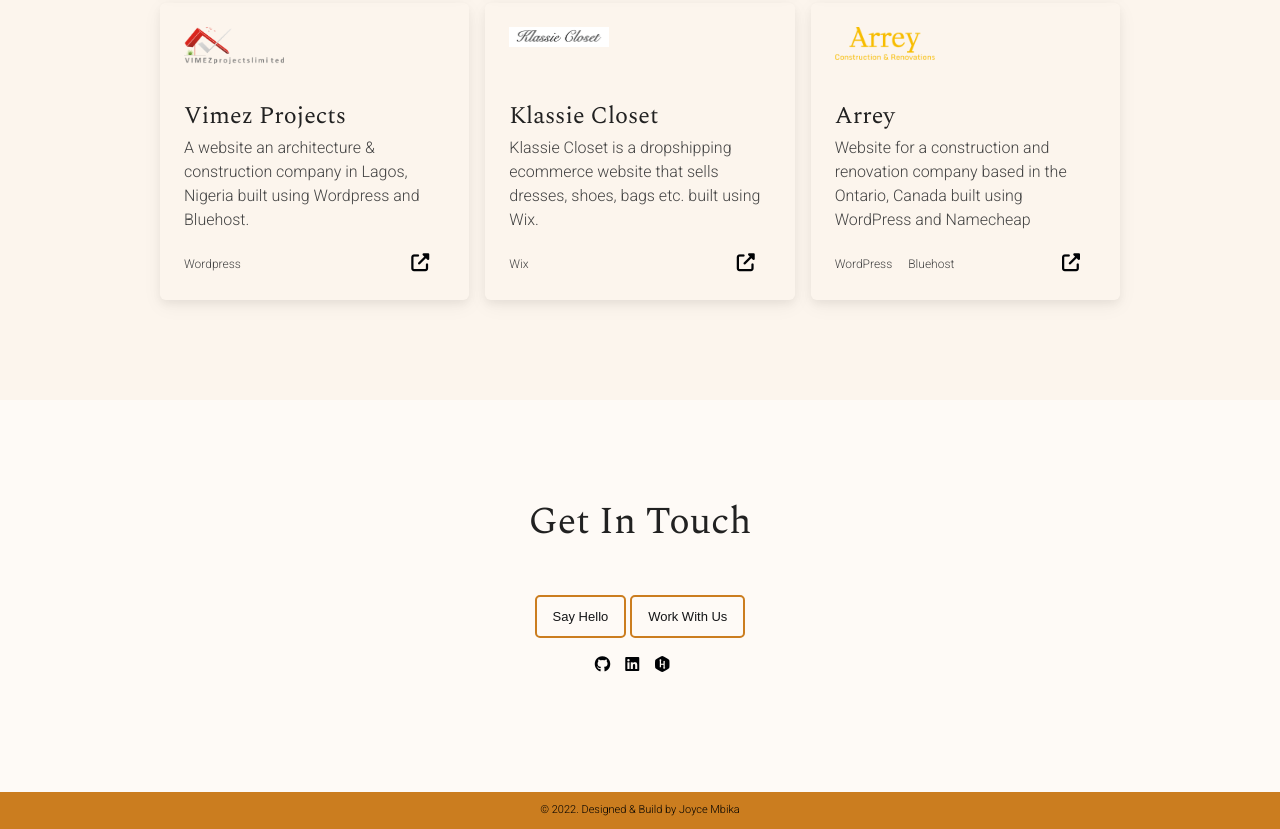
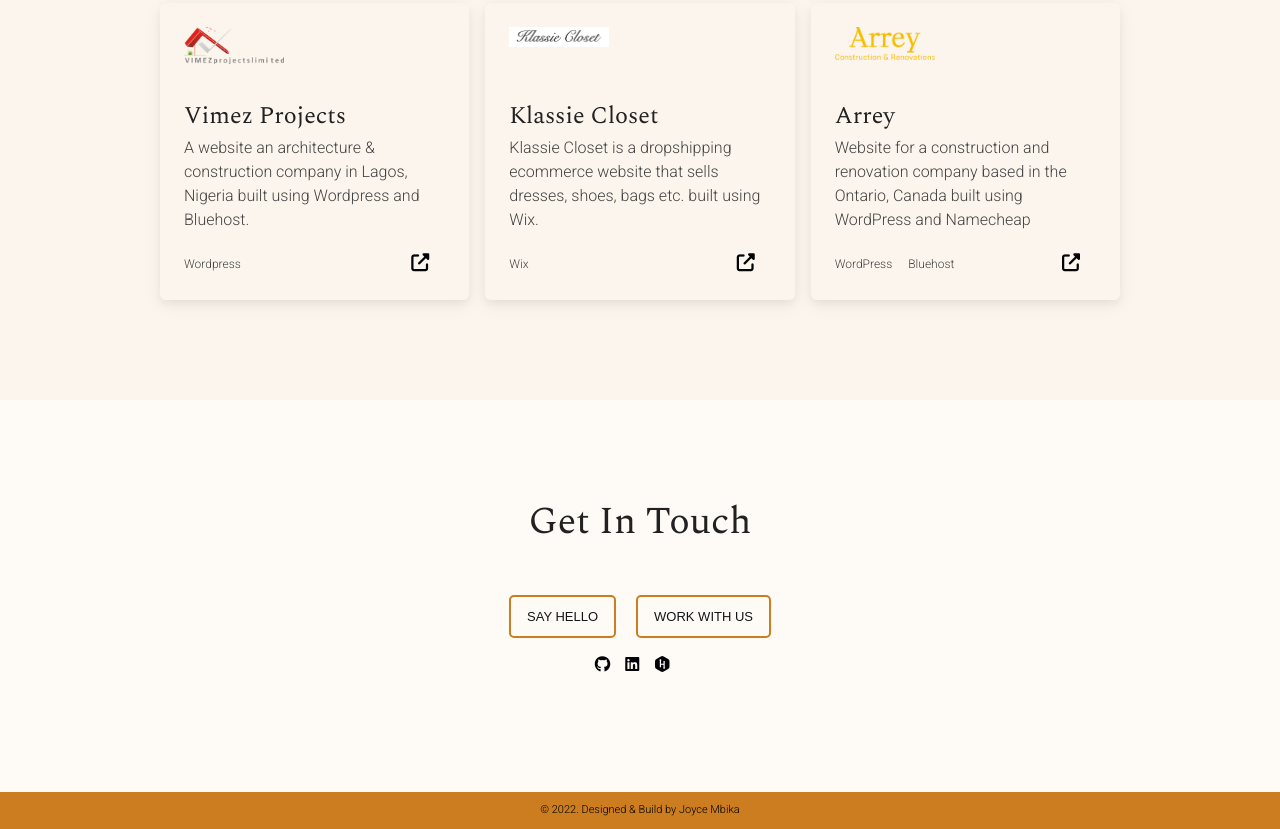
Before and after one commit to joycembika/joyce-mbika-portfolio-v2, a plain HTML site: page index.html in a window 1280 px wide. Shown: the part 2454-3283 px from the top of the page. Drawn offline with nearby package versions, Linux system fonts and the light colour scheme.

Commit message:
updated buttons

```diff
--- a/css/style.css
+++ b/css/style.css
@@ -197,7 +197,7 @@
 }
 button a {
   color: #141517;
-  text-transform: capitalize;
+  text-transform: uppercase;
   font-weight: 200;
 }
 
@@ -467,9 +467,8 @@
   align-items: center;
 }
 
-.contact-button {
+.contact-buttons {
   display: flex;
-  flex-direction: column;
   justify-content: center;
   align-items: center;
   gap: 10px 20px;
```
